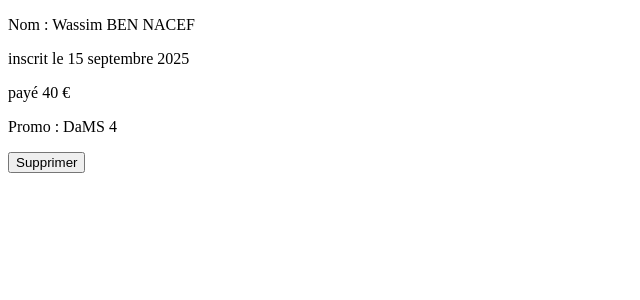
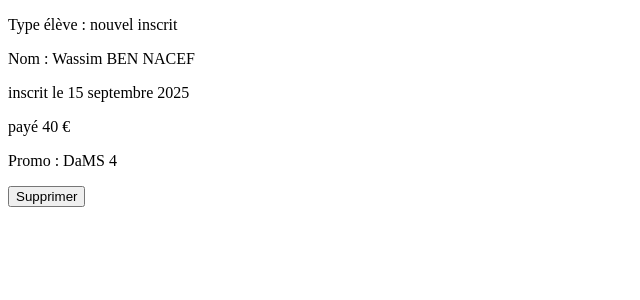
Before and after one commit to wassim-png/AWI-Student-App, an Angular app in the folder student-app/: page / in a window 1280 px wide. Shown: the top 300 px of the page, without its empty margins (0-640 px from the left). Built offline with nearby package versions, Linux system fonts and the light colour scheme.

Commit message:
Ajout du type de l'élève dans l'affichage

```diff
--- a/student-app/angular.json
+++ b/student-app/angular.json
@@ -88,5 +88,8 @@
         }
       }
     }
+  },
+  "cli": {
+    "analytics": false
   }
 }
--- a/student-app/src/student/student-card/student-card.html
+++ b/student-app/src/student/student-card/student-card.html
@@ -1,3 +1,4 @@
+<p>Type élève : {{ getType() }}</p>
 <p>Nom : {{ firstname() }} {{ name() | uppercase }}</p>
 <p>inscrit le {{ inscription() | date:'longDate':'':'fr-FR' }}</p>
 <p>payé {{ prix() }} €</p>
--- a/student-app/src/student/student-card/student-card.ts
+++ b/student-app/src/student/student-card/student-card.ts
@@ -1,4 +1,4 @@
-import { Component, input, output} from '@angular/core';
+import { Component, input, output, Type} from '@angular/core';
 import { UpperCasePipe, LowerCasePipe, DatePipe} from '@angular/common';
 
 @Component({
@@ -16,4 +16,21 @@ export class StudentCard {
   public prix = input<number>();
 
   public remove = output<void>();
+
+  public getType(): string {
+    const inscription = this.inscription();
+    if(!inscription) { return "" }
+    const annee = inscription.getFullYear();
+
+    if (annee < 2023) {
+      return "alumni";
+    }
+    else if (annee <= 2024) {
+      return "étudiant"
+    }
+    else {
+      return "nouvel inscrit"
+    }
+  }
+
 }
```
Also changed, not shown: student-app/src/student/types/student-dto.ts (added, +10 -0 lines).
